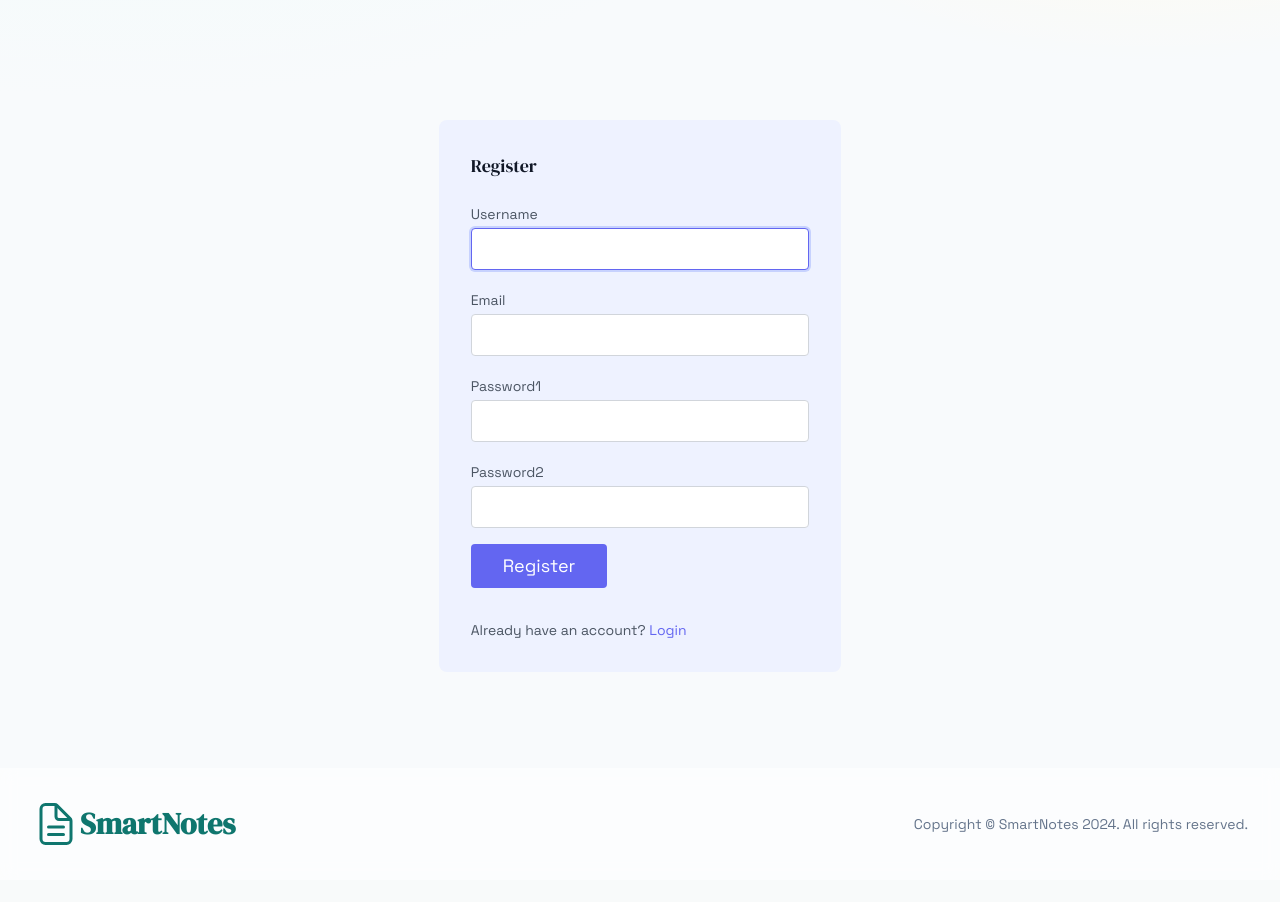
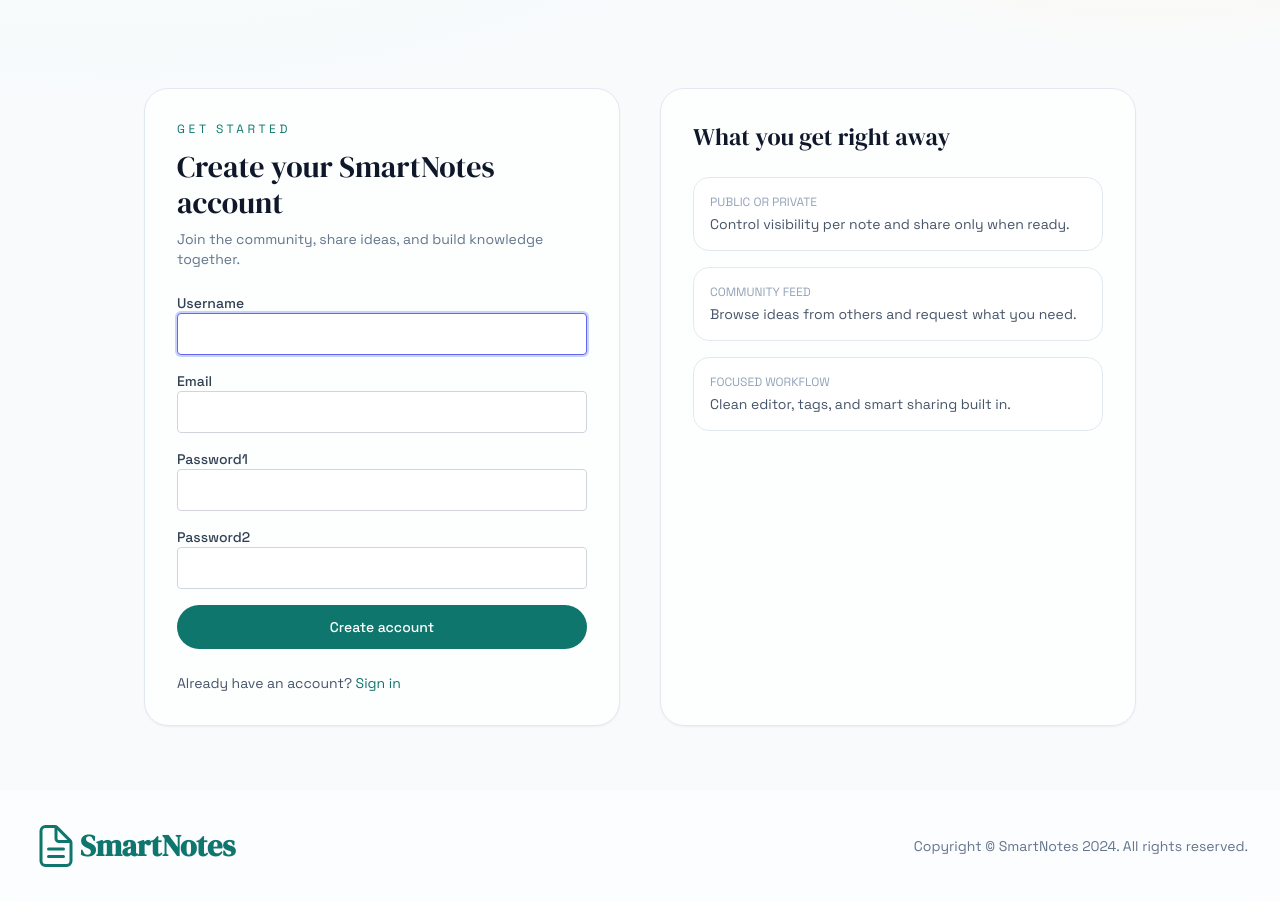
Before and after one commit to majortank/smartnotes, a Django app: page /register in a window 1280 px wide. Shown: the part 158-1060 px from the top of the page. Before the commit the page ends 1003 px from the top, so only its background shows below. Run offline with Django 5.2, Linux system fonts and the light colour scheme; style sheets or scripts are compiled from the project's sources; some libraries are stand-ins or nearby versions.

Commit message:
Revamp login, registration, and welcome pages for improved user experience and visual consistency

```diff
--- a/home/templates/home/register.html
+++ b/home/templates/home/register.html
@@ -1,46 +1,68 @@
 {% extends '_base.html' %}
 
 {% block content %}
-<section class="text-indigo-600 body-font">
-    <div class="container px-5 py-24 mx-auto flex flex-wrap items-center">
-        <div class="lg:w-2/6 md:w-1/2 bg-indigo-50 rounded-lg p-8 flex flex-col md:m-auto w-full mt-10 md:mt-0">
-            <h2 class="text-gray-900 text-lg font-medium title-font mb-5">Register</h2>
-            <form class='mb-4' method="post">
+<section class="mx-auto max-w-5xl px-4 py-16">
+    <div class="grid gap-10 lg:grid-cols-2">
+        <div class="rounded-3xl border border-slate-200 bg-white/80 p-8 shadow-sm">
+            <p class="text-xs uppercase tracking-[0.3em] text-teal-700">Get started</p>
+            <h1 class="mt-3 text-3xl text-slate-900">Create your SmartNotes account</h1>
+            <p class="mt-2 text-sm text-slate-500">Join the community, share ideas, and build knowledge together.</p>
+
+            <form class="mt-6 space-y-4" method="post">
                 {% csrf_token %}
-                <div class="relative mb-4">
-                    <label for="{{ form.username.id_for_label }}" class="leading-7 text-sm text-gray-600">{{ form.username.label }}</label>
+                <div>
+                    <label for="{{ form.username.id_for_label }}" class="block text-sm font-medium text-slate-700">{{ form.username.label }}</label>
                     {{ form.username }}
                 </div>
-                <div class="relative mb-4">
-                    <label for="{{ form.email.id_for_label }}" class="leading-7 text-sm text-gray-600">{{ form.email.label }}</label>
+                <div>
+                    <label for="{{ form.email.id_for_label }}" class="block text-sm font-medium text-slate-700">{{ form.email.label }}</label>
                     {{ form.email }}
                 </div>
-                <div class="relative mb-4">
-                    <label for="{{ form.password1.id_for_label }}" class="leading-7 text-sm text-gray-600">{{ form.password1.label }}</label>
+                <div>
+                    <label for="{{ form.password1.id_for_label }}" class="block text-sm font-medium text-slate-700">{{ form.password1.label }}</label>
                     {{ form.password1 }}
                 </div>
-                <div class="relative mb-4">
-                    <label for="{{ form.password2.id_for_label }}" class="leading-7 text-sm text-gray-600">{{ form.password2.label }}</label>
+                <div>
+                    <label for="{{ form.password2.id_for_label }}" class="block text-sm font-medium text-slate-700">{{ form.password2.label }}</label>
                     {{ form.password2 }}
                 </div>
-                <button type="submit" class='text-white bg-indigo-500 border-0 py-2 px-8 focus:outline-none hover:bg-indigo-600 rounded text-lg'>Register</button>
+                <button type="submit" class="w-full rounded-full bg-teal-700 px-6 py-3 text-sm font-medium text-white transition hover:bg-teal-800">
+                    Create account
+                </button>
             </form>
+
             {% if form.errors %}
-            <div role="alert" class="rounded border-s-4 border-red-500 bg-red-50 p-4">
-                <strong class="block font-medium text-red-800"> Something went wrong </strong>
-
-                <p class="mt-2 text-sm text-red-700">
-                  <ul>
+            <div role="alert" class="mt-5 rounded-lg border border-rose-200 bg-rose-50 p-4 text-sm text-rose-700">
+                <strong class="block font-medium text-rose-800">We could not create your account.</strong>
+                <ul class="mt-2 list-disc list-inside">
                     {% for field, errors in form.errors.items %}
                         {% for error in errors %}
                             <li>{{ error }}</li>
                         {% endfor %}
                     {% endfor %}
-                    </ul>
-                </p>
-              </div>
+                </ul>
+            </div>
             {% endif %}
-            <p class="mt-4 text-sm text-gray-600">Already have an account? <a href="/login" class="text-indigo-500">Login</a></p>
+
+            <p class="mt-6 text-sm text-slate-600">Already have an account? <a href="/login" class="text-teal-700">Sign in</a></p>
+        </div>
+
+        <div class="rounded-3xl border border-slate-200 bg-white/70 p-8 shadow-sm">
+            <h2 class="text-2xl text-slate-900">What you get right away</h2>
+            <div class="mt-6 space-y-4 text-sm text-slate-600">
+                <div class="rounded-2xl border border-slate-200 bg-white p-4">
+                    <p class="text-xs uppercase text-slate-400">Public or private</p>
+                    <p class="mt-1 text-sm">Control visibility per note and share only when ready.</p>
+                </div>
+                <div class="rounded-2xl border border-slate-200 bg-white p-4">
+                    <p class="text-xs uppercase text-slate-400">Community feed</p>
+                    <p class="mt-1 text-sm">Browse ideas from others and request what you need.</p>
+                </div>
+                <div class="rounded-2xl border border-slate-200 bg-white p-4">
+                    <p class="text-xs uppercase text-slate-400">Focused workflow</p>
+                    <p class="mt-1 text-sm">Clean editor, tags, and smart sharing built in.</p>
+                </div>
+            </div>
         </div>
     </div>
 </section>
```
Also changed, not shown: home/templates/home/login.html (+41 -19 lines), home/templates/home/welcome.html (+59 -12 lines).
